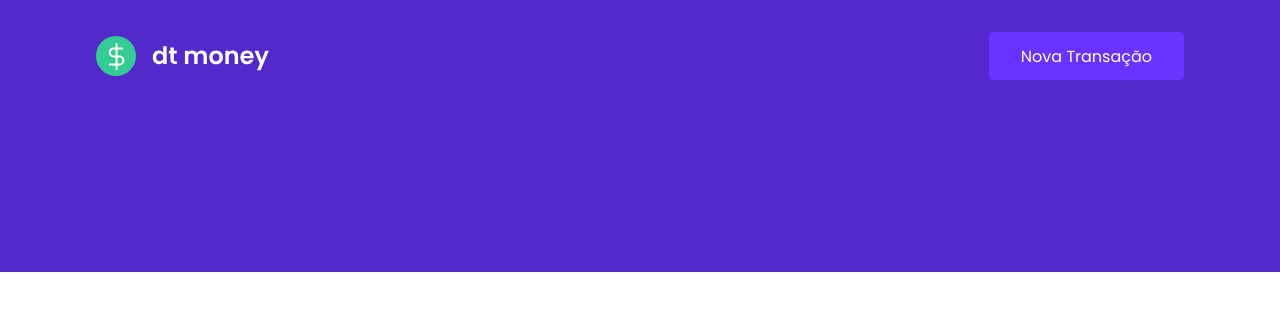
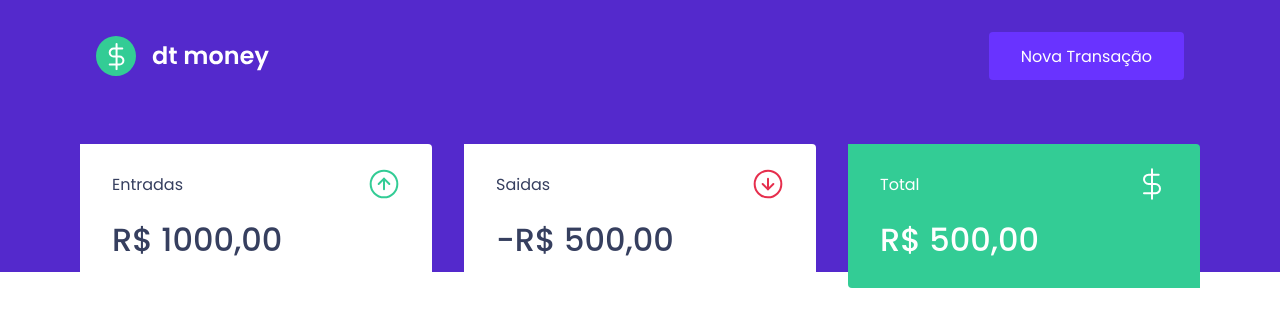
Before and after one commit to carlosrobertosalgueiro/DT-money-react, a React (Create React App) app: page / in a window 1280 px wide. Shown: the top 326 px of the page. Built offline with nearby package versions, Linux system fonts and the light colour scheme.

Commit message:
dashboard concluido

```diff
--- a/public/index.html
+++ b/public/index.html
@@ -6,7 +6,7 @@
     <meta name="viewport" content="width=device-width, initial-scale=1" />
     <link rel="shortcut icon" href="favicon.png" type="image/png">
     <link rel="preconnect" href="https://fonts.googleapis.com">
-    <link href="https://fonts.googleapis.com/css2?family=Poppins:wght@400;600&display=swap" rel="stylesheet">
+    <link href="https://fonts.googleapis.com/css2?family=Poppins:wght@400;500;600&display=swap" rel="stylesheet">
     <title>DT money</title>
   </head>
   <body>
--- a/src/App.tsx
+++ b/src/App.tsx
@@ -1,3 +1,4 @@
+import { Dashboard } from "./components/Dashboard";
 import { Header } from "./components/Header";
 import { GlobalStyle } from "./styles/global";
 
@@ -6,6 +7,7 @@
   return (
     <>
       <Header/>
+      <Dashboard/>
       <GlobalStyle/>
     </>
   );
--- /dev/null
+++ b/src/components/Dashboard/index.jsx
@@ -0,0 +1,12 @@
+import { Summary } from "../Summary";
+import { Container } from "./styles";
+
+export function Dashboard(){
+
+    return(
+        <Container>
+            <Summary/>
+
+        </Container>
+    )
+}
--- /dev/null
+++ b/src/components/Dashboard/styles.ts
@@ -0,0 +1,12 @@
+import styled from "styled-components";
+
+export const Container = styled.main `
+
+max-width: 1120px;
+margin: 0 auto;
+padding: 2.5 rem  1rem;
+
+
+
+
+`
--- /dev/null
+++ b/src/components/Summary/index.tsx
@@ -0,0 +1,38 @@
+import inconeImg from '../../assets/income.svg'
+import outconeImg from '../../assets/outcome.svg'
+import totalImg from '../../assets/total.svg'
+
+import {Container} from './styles'
+
+export function Summary(){
+
+    return(
+
+        <Container>
+            <div>
+                <header>
+                    <p>Entradas</p>
+                    <img src={inconeImg} alt="Entradas" />
+                </header>
+                <strong> R$ 1000,00</strong>
+            </div>
+            <div>
+                <header>
+                    <p>Saidas</p>
+                    <img src={outconeImg} alt="Entradas" />
+                </header>
+                <strong> -R$ 500,00</strong>
+            </div>
+            <div className="highlight-background">
+                <header>
+                    <p>Total</p>
+                    <img src={totalImg} alt="Total" />
+                </header>
+                <strong> R$ 500,00</strong>
+            </div>
+
+
+        </Container>
+
+    )
+}
--- /dev/null
+++ b/src/components/Summary/styles.ts
@@ -0,0 +1,36 @@
+import styled from "styled-components";
+
+export const Container = styled.div`
+
+    display: grid;
+    grid-template-columns: repeat(3, 1fr);
+    gap: 2rem;
+    margin-top: -8rem;
+
+    div{
+        background: var(--shape);
+        padding: 1.5rem  2rem;
+        border-radius: 0%.25rem;
+        color:var(--text-title);
+
+
+        header{
+            display: flex;
+            align-items: center ;
+            justify-content: space-between;
+        }
+
+        strong{
+            display: block;
+            margin-top: 1rem;
+            font-size: 2rem;
+            font-weight: 500;
+            line-height: 3rem;
+        }
+
+        &.highlight-background{
+            background: var(--green);
+            color: #FFF;
+        }
+    }
+`
--- a/src/styles/global.ts
+++ b/src/styles/global.ts
@@ -11,6 +11,7 @@
     --text-body: #969cb3;
     --background:#f8f2f5;
     --shape: #FFFFFF;
+    --green:#33cc95;
 }
 
 
```
